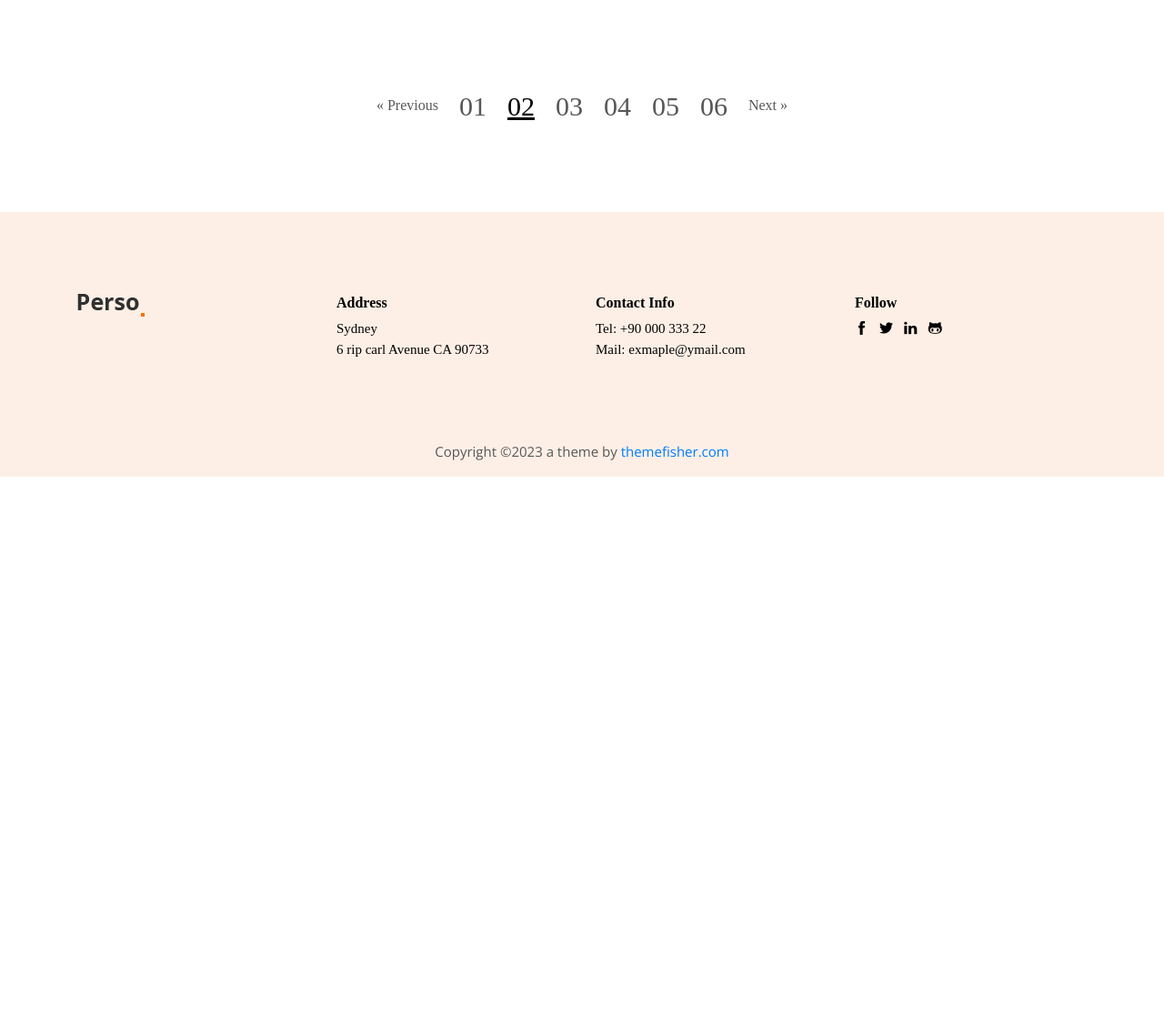
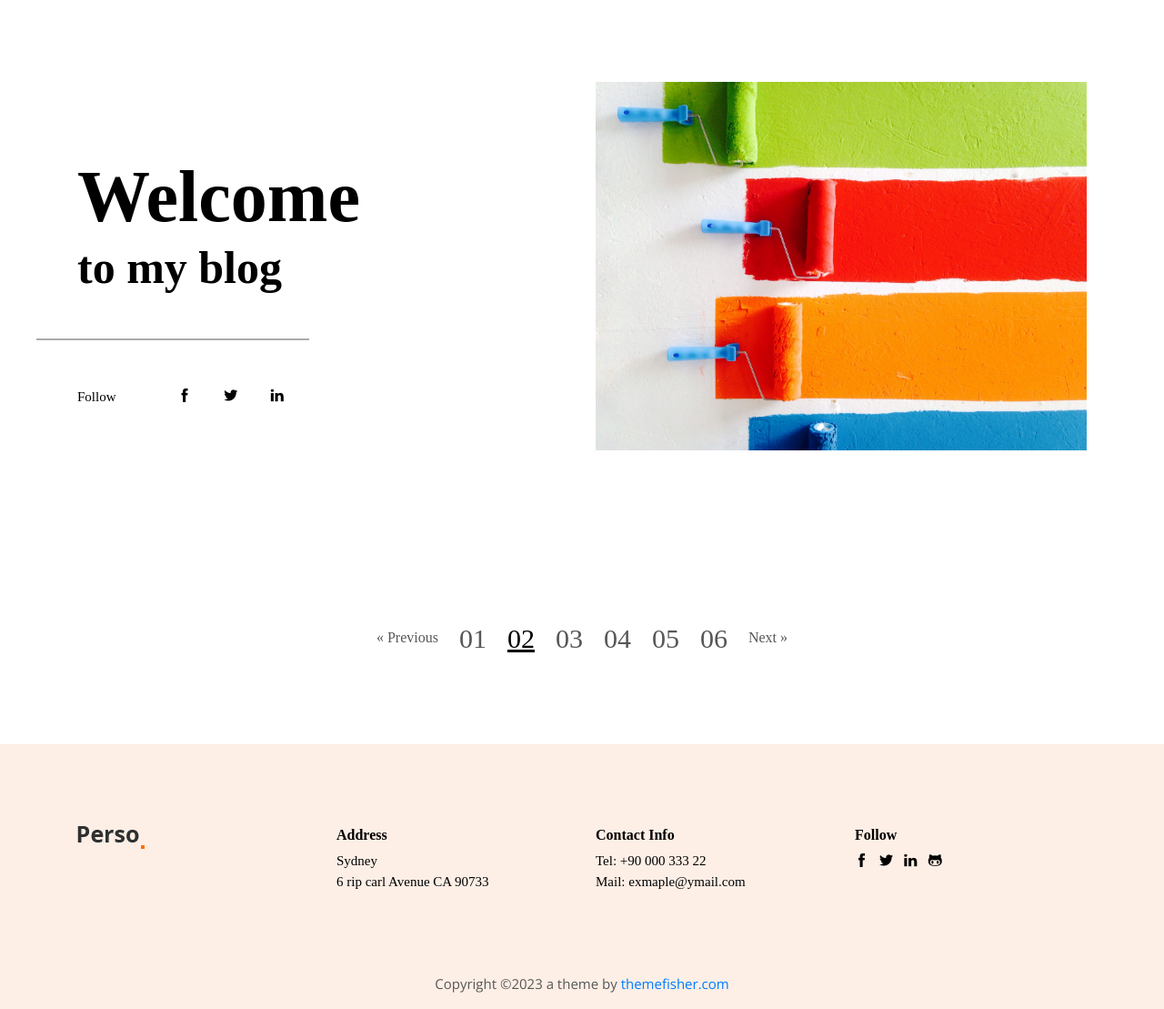
Before and after one commit to Nafise-Maraghi/pythonPy, a Django app: page / in a window 1280 px wide. Shown: the part 99-1208 px from the top of the page at 91% size. Before the commit the page ends 623 px from the top, so only its background shows below. Run offline with Django 4.2, Linux system fonts and the light colour scheme; data that the repository does not hold is empty; some libraries are stand-ins or nearby versions; some web fonts are replaced.

Commit message:
welcome section added to homepage

```diff
--- a/blog/templates/index.html
+++ b/blog/templates/index.html
@@ -11,7 +11,7 @@
 
 <head>
   <meta charset="utf-8">
-  <title>Tuguy | Portfolio Template</title>
+  <title>Gallery Template</title>
 
   <!-- mobile responsive meta -->
   <meta name="viewport" content="width=device-width, initial-scale=1">
@@ -90,6 +90,28 @@
   </nav>
 </header>
 
+<!-- hero area -->
+<section class="hero-section">
+  <div class="container">
+    <div class="row">
+      <div class="col-lg-6 align-self-end">
+        <h1 class="mb-0">Welcome</h1>
+        <h2 class="mb-100 title-border-lg">to my blog</h2>
+        <span class="font-secondary text-dark mr-3 mr-sm-5">Follow</span>
+        <ul class="list-inline d-inline-block mb-5">
+          <li class="list-inline-item mx-3"><a href="www.facebook.com" class="text-dark"><i class="ti-facebook"></i></a></li>
+          <li class="list-inline-item mx-3"><a href="ww.twitter.com" class="text-dark"><i class="ti-twitter-alt"></i></a></li>
+          <li class="list-inline-item mx-3"><a href="www.linkedin.com" class="text-dark"><i class="ti-linkedin"></i></a></li>
+        </ul>
+      </div>
+      <div class="col-lg-6 text-right">
+        <img class="img-fluid" src="static/images/banner-img.jpg" alt="banner-image">
+      </div>
+    </div>
+  </div>
+</section>
+<!-- /hero area -->
+
 <!-- category -->
 <section>
   <div class="container-fluid p-sm-0">
@@ -103,7 +125,6 @@
             <div class="card-img-overlay">
               <div class="card-content">
                 <p class="text-uppercase">{{ category.title }}</p>
-<!--                <h4 class="card-title mb-4"><a class="text-white" href="blog-single.html">some text</a></h4>-->
                 <a class="btn btn-outline-light" href="blog-single.html">Show all</a>
               </div>
             </div>
@@ -116,7 +137,7 @@
   </div>
 </section>
 <!-- /category -->
-<div class="separator"></div>
+
 <!-- blog post -->
 <section class="section">
   <div class="container">
--- a/static/css/style.css
+++ b/static/css/style.css
@@ -609,8 +609,8 @@ textarea.form-control {
 
 /* homepage 2 */
 .hero-section {
-  padding: 70px 0 0;
-  background-image: linear-gradient(#fff 45%, #fdefe6 0);
+  padding: 90px 0;
+  /*background-image: linear-gradient(#fff 45%, #ffffff 0);*/
 }
 
 .dividers {
```
Also changed, not shown: static/images/banner-img.jpg (added), static/images/banner-img.png (deleted), 2 other files.
